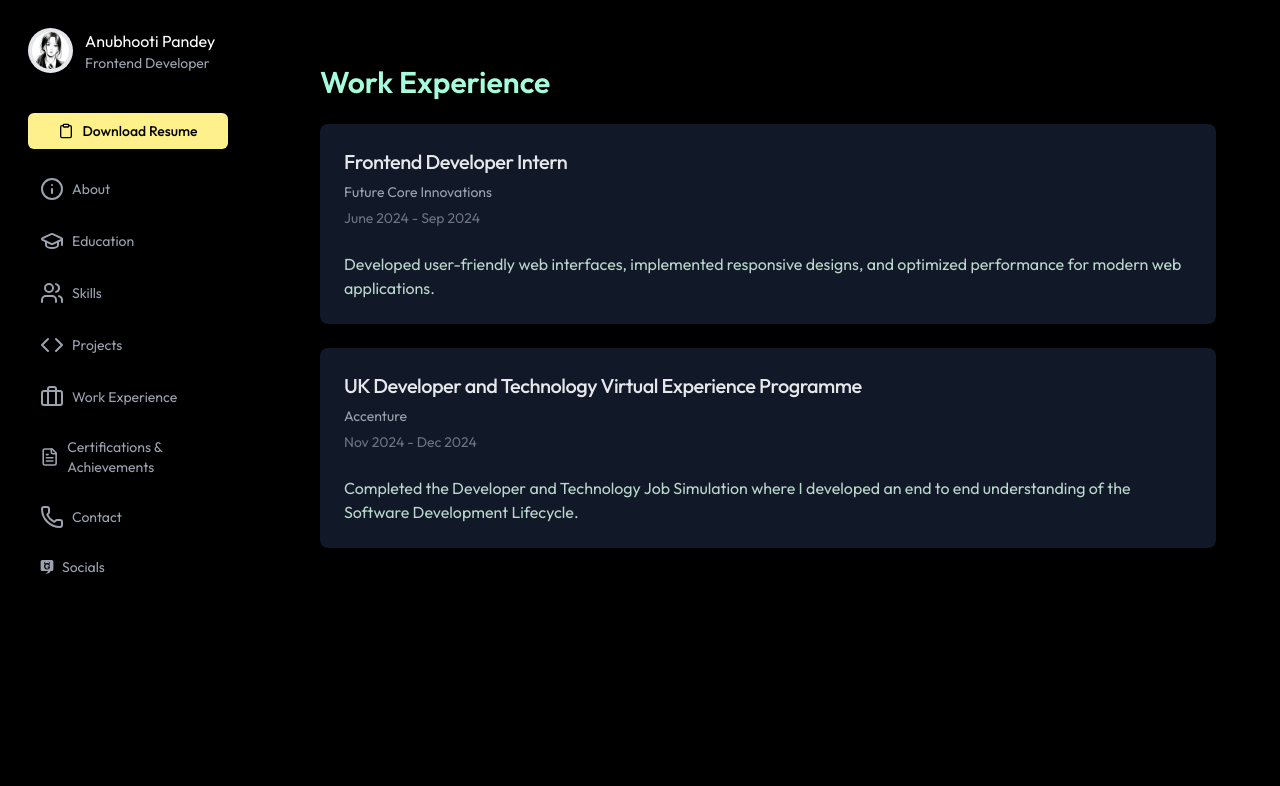
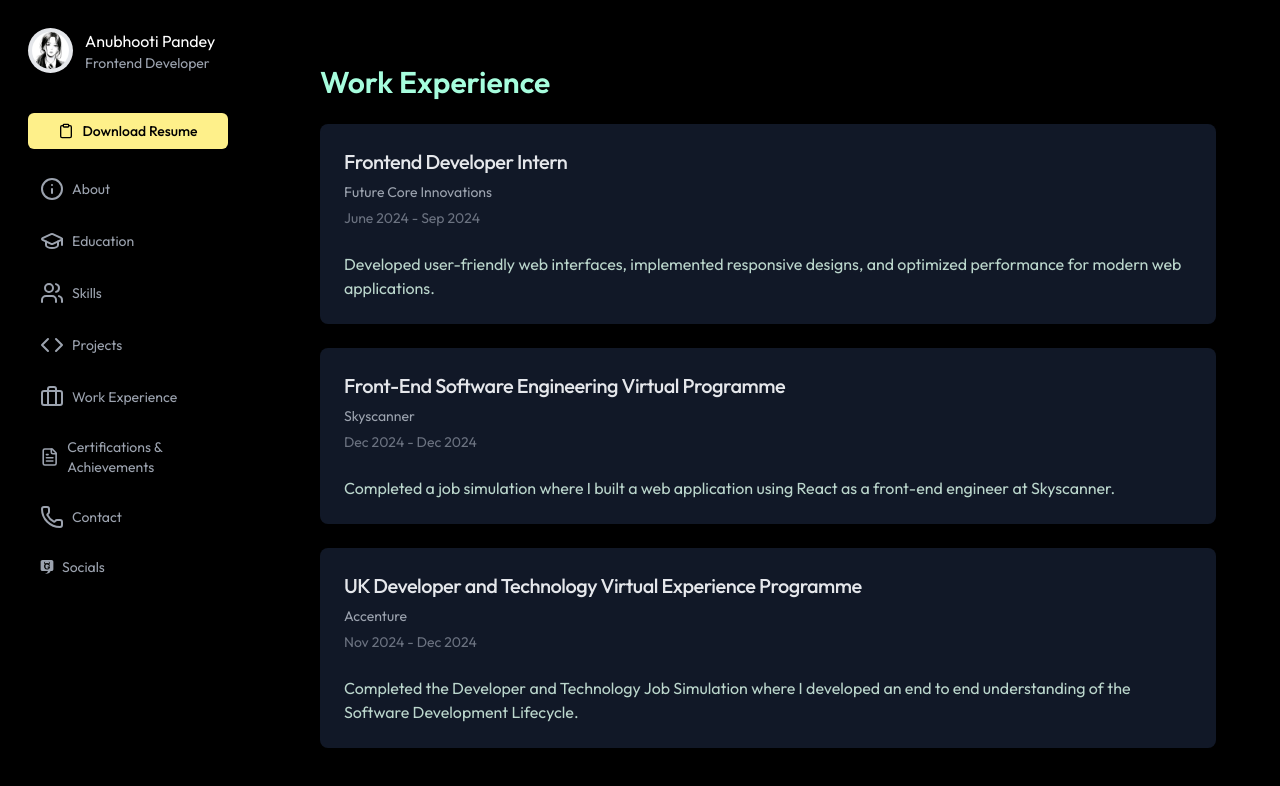
Before and after one commit to anubhootipandey/NextJS_Portfolio, a Next.js app: page /dashboard/work-experience in a window 1280 px wide. Shown: the top 786 px of the page. Built offline with nearby package versions, Linux system fonts and the light colour scheme.

Commit message:
new work experience section added

```diff
--- a/app/dashboard/work-experience/page.js
+++ b/app/dashboard/work-experience/page.js
@@ -8,6 +8,13 @@ export default function WorkExperience() {
       duration: "June 2024 - Sep 2024",
       description:
         "Developed user-friendly web interfaces, implemented responsive designs, and optimized performance for modern web applications.",
+    },
+    {
+      role: "Front-End Software Engineering Virtual Programme",
+      company: "Skyscanner",
+      duration: "Dec 2024 - Dec 2024",
+      description:
+        "Completed a job simulation where I built a web application using React as a front-end engineer at Skyscanner.",
     },
     {
       role: "UK Developer and Technology Virtual Experience Programme",
```
